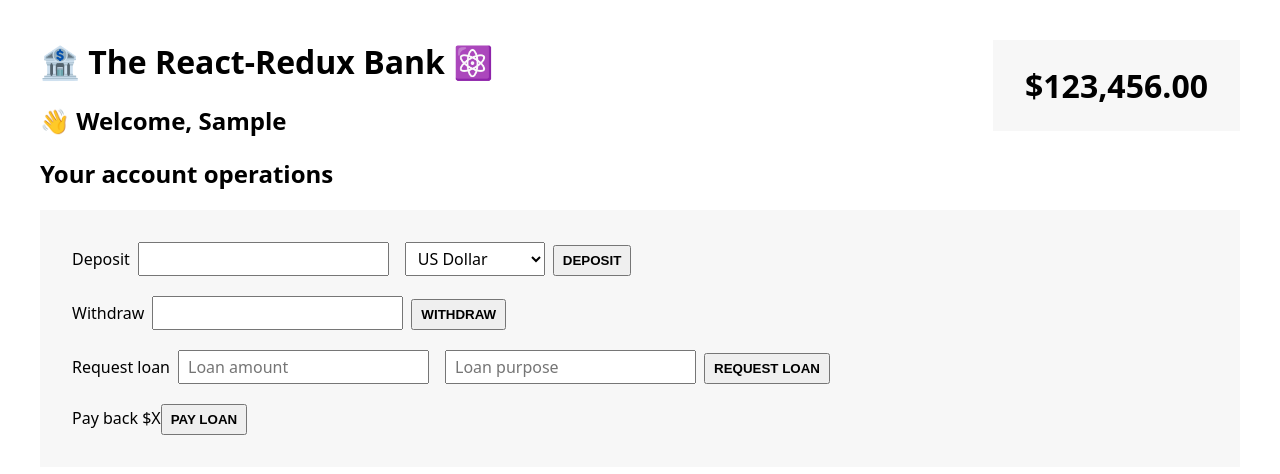
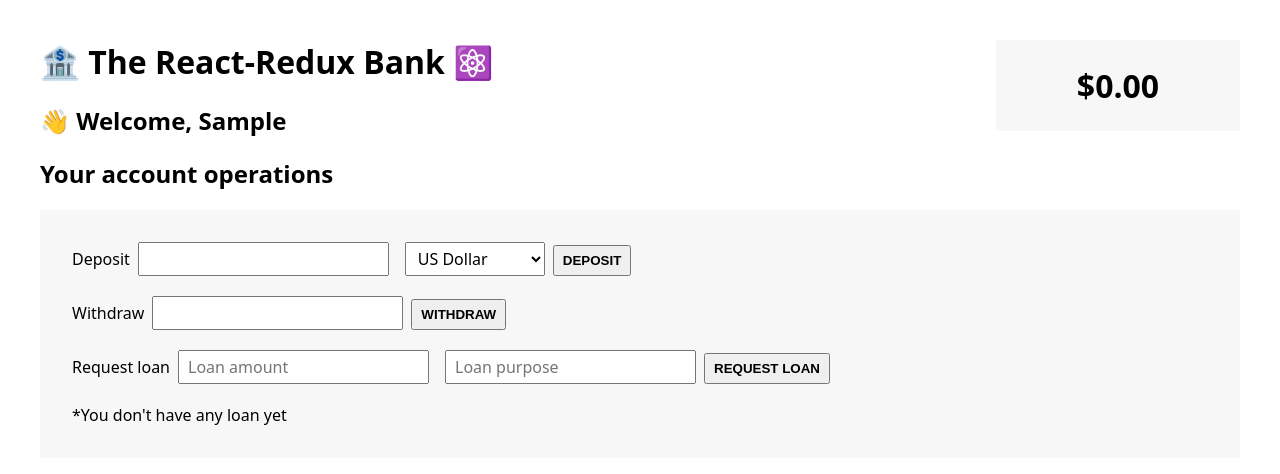
Before and after one commit to skmajumder/redux-intro, a React (Create React App) app: page / in a window 1280 px wide. Both pictures are taken after typing "Sample", "Sample" into the empty fields and a click on the button "CREATE NEW CUSTOMER". Shown: the top 474 px of the page. Built offline with nearby package versions, Linux system fonts and the light colour scheme.

Commit message:
dispatching actions from app

```diff
--- a/src/features/accounts/AccountOperations.js
+++ b/src/features/accounts/AccountOperations.js
@@ -1,4 +1,6 @@
 import { useState } from "react";
+import { useDispatch, useSelector } from "react-redux";
+import { diposit, payLoan, requestLoan, withdraw } from "./accountSlice";
 
 function AccountOperations() {
   const [depositAmount, setDepositAmount] = useState("");
@@ -7,13 +9,36 @@
   const [loanPurpose, setLoanPurpose] = useState("");
   const [currency, setCurrency] = useState("USD");
 
-  function handleDeposit() {}
+  const dispatch = useDispatch();
+  const { loan: currentLoan, loanPurpose: currentLoanPurpose } = useSelector(
+    (store) => store.account
+  );
 
-  function handleWithdrawal() {}
+  const handleDeposit = () => {
+    if (!depositAmount) return;
+    dispatch(diposit(depositAmount));
 
-  function handleRequestLoan() {}
+    setDepositAmount("");
+  };
 
-  function handlePayLoan() {}
+  const handleWithdrawal = () => {
+    if (!withdrawalAmount) return;
+    dispatch(withdraw(withdrawalAmount));
+
+    setWithdrawalAmount("");
+  };
+
+  const handleRequestLoan = () => {
+    if (!loanAmount || !loanPurpose) return;
+    dispatch(requestLoan(loanAmount, loanPurpose));
+
+    setLoanAmount("");
+    setLoanPurpose("");
+  };
+
+  const handlePayLoan = () => {
+    dispatch(payLoan());
+  };
 
   return (
     <div>
@@ -35,7 +60,7 @@
             <option value="GBP">British Pound</option>
           </select>
 
-          <button onClick={handleDeposit}>Deposit {depositAmount}</button>
+          <button onClick={handleDeposit}>Deposit</button>
         </div>
 
         <div>
@@ -45,9 +70,7 @@
             value={withdrawalAmount}
             onChange={(e) => setWithdrawalAmount(+e.target.value)}
           />
-          <button onClick={handleWithdrawal}>
-            Withdraw {withdrawalAmount}
-          </button>
+          <button onClick={handleWithdrawal}>Withdraw</button>
         </div>
 
         <div>
@@ -66,10 +89,22 @@
           <button onClick={handleRequestLoan}>Request loan</button>
         </div>
 
-        <div>
-          <span>Pay back $X</span>
-          <button onClick={handlePayLoan}>Pay loan</button>
-        </div>
+        {currentLoan ? (
+          <>
+            <div>
+              <span>
+                Pay back ${currentLoan} ({currentLoanPurpose})
+              </span>
+              <button onClick={handlePayLoan}>Pay loan</button>
+            </div>
+          </>
+        ) : (
+          <>
+            <div>
+              <span>*You don't have any loan yet</span>
+            </div>
+          </>
+        )}
       </div>
     </div>
   );
--- a/src/features/accounts/BalanceDisplay.js
+++ b/src/features/accounts/BalanceDisplay.js
@@ -1,3 +1,5 @@
+import { useSelector } from "react-redux";
+
 function formatCurrency(value) {
   return new Intl.NumberFormat("en", {
     style: "currency",
@@ -6,7 +8,9 @@
 }
 
 function BalanceDisplay() {
-  return <div className="balance">{formatCurrency(123456)}</div>;
+  const balance = useSelector((store) => store.account.balance);
+
+  return <div className="balance">{formatCurrency(balance)}</div>;
 }
 
 export default BalanceDisplay;
--- a/src/features/accounts/accountSlice.js
+++ b/src/features/accounts/accountSlice.js
@@ -15,7 +15,7 @@
       return { ...state, balance: state.balance - action.payload };
 
     case "account/requestLoan":
-      if (state.loan > 0) return;
+      if (state.loan > 0) return state;
       return {
         ...state,
         loan: action.payload.amount,
--- a/src/features/customers/CreateCustomer.js
+++ b/src/features/customers/CreateCustomer.js
@@ -11,9 +11,6 @@
   function handleClick() {
     if (!fullName || !nationalId) return;
     dispatch(createCustomer(fullName, nationalId));
-
-    setFullName("");
-    setNationalId("");
   }
 
   function handleKeyPress(event) {
```
